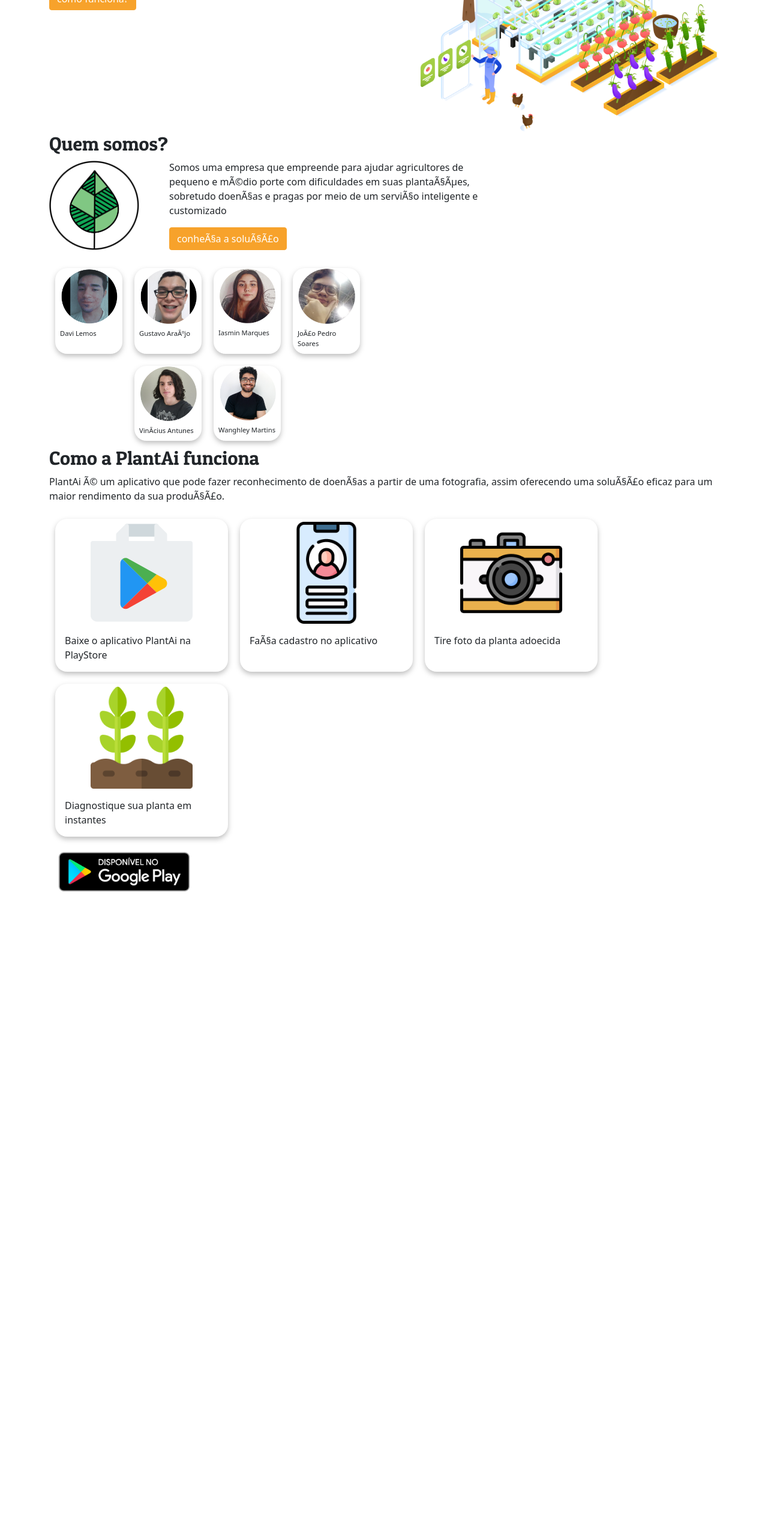
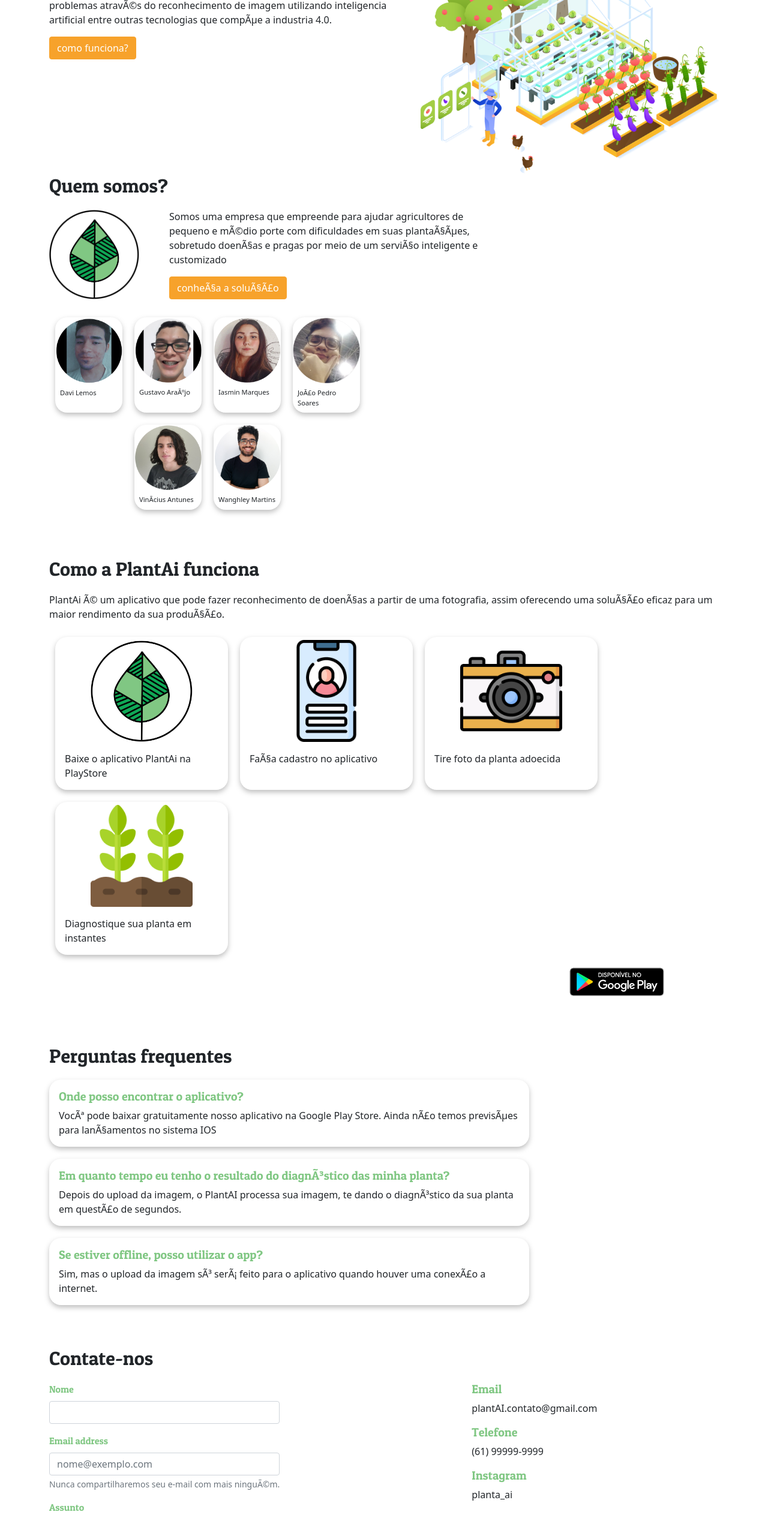
Before and after one commit to Wanghley/PlantAI, a plain HTML site: page index.html in a window 1280 px wide. Shown: the part 240-2771 px from the top of the page at 60% size. Before the commit the page ends 1742 px from the top, so only its background shows below. Drawn offline with nearby package versions, Linux system fonts and the light colour scheme.

Commit message:
Adições ao site

```diff
--- a/index.html
+++ b/index.html
@@ -14,8 +14,8 @@
 </head>
 <body>
     <!-- Barra de navegação -->
-  <div class="container">
-    <nav class="navbar navbar-expand-lg navbar-light bg-light">
+  <div class="container" style="position: sticky; top: 0;">
+    <nav class="navbar navbar-expand-lg navbar-light bg-light" >
         <a class="navbar-brand" href="#">
             <img src="imagens/logo.png" width="35" height="35" alt="">
             PlantAi
@@ -67,42 +67,42 @@
             </div>
         </div>
         <div class="fotos">
-            <div class="card integrantes">
-                <img src="imagens/fotoDavi.png" class="card-img-top foto" alt="">
-                <div class="card-body body1">
+            <div class="card card-p">
+                <img src="imagens/fotoDavi.png" class="card-img-top card-img-top-p" alt="">
+                <div class="card-body card-body-p">
                   <p class="card-text">Davi Lemos</p>
                 </div>
             </div>
-            <div class="card integrantes">
-                <img src="imagens/fotoGustavo.png" class="card-img-top foto" alt="">
-                <div class="card-body body1">
+            <div class="card card-p">
+                <img src="imagens/fotoGustavo.png" class="card-img-top card-img-top-p" alt="">
+                <div class="card-body card-body-p">
                   <p class="card-text">Gustavo Araújo</p>
                 </div>
             </div>
-            <div class="card integrantes">
-                <img src="imagens/fotoIasmin.png" class="card-img-top foto" alt="">
-                <div class="card-body body1">
+            <div class="card card-p">
+                <img src="imagens/fotoIasmin.png" class="card-img-top card-img-top-p" alt="">
+                <div class="card-body card-body-p">
                   <p class="card-text">Iasmin Marques</p>
                 </div>
             </div>
-            <div class="card integrantes">
-                <img src="imagens/fotoJoao.png" class="card-img-top foto" alt="">
-                <div class="card-body body1">
+            <div class="card card-p">
+                <img src="imagens/fotoJoao.png" class="card-img-top card-img-top-p" alt="">
+                <div class="card-body card-body-p">
                   <p class="card-text">João Pedro Soares</p>
                 </div>
             </div>
 
         </div>
         <div class="fotos" style="margin-left:132px;">
-            <div class="card integrantes">
-                <img src="imagens/fotoVinicius.png" class="card-img-top foto" alt="">
-                <div class="card-body body1">
+            <div class="card card-p">
+                <img src="imagens/fotoVinicius.png" class="card-img-top card-img-top-p" alt="">
+                <div class="card-body card-body-p">
                   <p class="card-text">Vinícius Antunes</p>
                 </div>
             </div>
-            <div class="card integrantes">
-                <img src="imagens/fotoWanghley.png" class="card-img-top foto" alt="">
-                <div class="card-body body1">
+            <div class="card card-p">
+                <img src="imagens/fotoWanghley.png" class="card-img-top card-img-top-p" alt="">
+                <div class="card-body card-body-p">
                   <p class="card-text">Wanghley Martins</p>
                 </div>
             </div>
@@ -113,34 +113,101 @@
       <h2>Como a PlantAi funciona</h2>
       <p> PlantAi é um aplicativo que pode fazer reconhecimento de doenças a partir de uma fotografia, assim oferecendo uma solução eficaz para um maior rendimento da sua produção.</p>
       <div class="fotos">
-        <div class="card passoApasso" style=>
-          <img src="imagens/playstore.svg" class="card-img-top oqFazer" alt="">
-          <div class="card-body body2">
+        <div class="card card-g" style=>
+          <img src="imagens/logo.png" class="card-img-top card-img-top-g" alt="">
+          <div class="card-body card-body-g">
             <p class="card-text">Baixe o aplicativo PlantAi na PlayStore</p>
           </div>
         </div>
-        <div class="card passoApasso" style=>
-          <img src="imagens/celular.png" class="card-img-top oqFazer" alt="">
-          <div class="card-body body2">
+        <div class="card card-g" style=>
+          <img src="imagens/celular.png" class="card-img-top card-img-top-g" alt="">
+          <div class="card-body card-body-g">
             <p class="card-text">Faça cadastro no aplicativo</p>
           </div>
         </div>
-        <div class="card passoApasso" style=>
-          <img src="imagens/camera.png" class="card-img-top oqFazer" alt="">
-          <div class="card-body body2">
+        <div class="card card-g" style=>
+          <img src="imagens/camera.png" class="card-img-top card-img-top-g" alt="">
+          <div class="card-body card-body-g">
             <p class="card-text">Tire foto da planta adoecida</p>
           </div>
         </div>
-        <div class="card passoApasso" style=>
-          <img src="imagens/plantinha.png" class="card-img-top oqFazer" alt="">
-          <div class="card-body body2">
+        <div class="card card-g" style=>
+          <img src="imagens/plantinha.png" class="card-img-top card-img-top-g" alt="">
+          <div class="card-body card-body-g">
             <p class="card-text">Diagnostique sua planta em instantes</p>
           </div>
         </div>
       </div>
-      <img src="imagens/google-play-badge.png" width="250px">
+      <div id="para-esquerda">
+        <img src="imagens/google-play-badge.png" width="180px">
+      </div>
+    </div>
 
+    <!--Perguntas frequentes-->
+    <div class="container" id="faq">
+      <h2>Perguntas frequentes</h2>
+      <div class="card questoes" style="width: 50rem;">
+        <div class="card-body">
+          <h5 class="card-title">Onde posso encontrar o aplicativo?</h5>
+          <p class="card-text">Você pode baixar gratuitamente nosso aplicativo na Google Play Store. Ainda não temos previsões para lançamentos no sistema IOS</p>
+        </div>
+      </div>
+      <div class="card questoes" style="width: 50rem;">
+        <div class="card-body">
+          <h5 class="card-title">Em quanto tempo eu tenho o resultado do diagnóstico das minha planta?</h5>
+          <p class="card-text">Depois do upload da imagem, o PlantAI processa sua imagem, te dando o diagnóstico da sua planta em questão de segundos.</p>
+        </div>
+      </div>
+      <div class="card questoes" style="width: 50rem;">
+        <div class="card-body">
+          <h5 class="card-title">Se estiver offline, posso utilizar o app?</h5>
+          <p class="card-text">Sim, mas o upload da imagem só será feito para o aplicativo quando houver uma conexão a internet.</p>
+        </div>
+      </div>
+    </div>
 
+    <!--Contate-nos-->
+    <div class="container" id="contato">
+      <h2>Contate-nos</h2>
+      <div class="fotos">
+        <form style="margin-right: 20rem;">
+          <div class="mb-3">
+            <label for="InputName" class="form-label">Nome</label>
+            <input type="text" class="form-control" id="InputName">
+          </div>
+          <div class="mb-3">
+            <label for="InputEmail" class="form-label">Email address</label>
+            <input type="email" class="form-control" id="InputEmail" aria-describedby="emailHelp" placeholder="nome@exemplo.com">
+            <div id="emailHelp" class="form-text">Nunca compartilharemos seu e-mail com mais ninguém.</div>
+          </div>
+          <div class="mb-3">
+            <label for="InputAssunto" class="form-label">Assunto</label>
+            <input type="email" class="form-control" id="InputAssunto">
+          </div>
+         <div class="mb-3">
+            <label for="Textarea" class="form-label">Mensagem</label>
+           <textarea class="form-control" id="Textarea" rows="3"></textarea>
+          </div>
+          <button type="submit" class="btn btn-primary">enviar</button>
+        </form>
+        <div>
+          <h5>Email</h5>
+          <p>plantAI.contato@gmail.com</p>
+          <h5>Telefone</h5>
+          <p>(61) 99999-9999</p>
+          <h5>Instagram</h5>
+          <p>planta_ai</p>
+        </div>
+      </div>
     </div>
+    <!--Footer-->
+    <footer class="container">
+      <div id="footer-imgs">
+        <img src="imagens/logo.png" alt="" width="50px">
+        <img src="imagens/instagramLogo.png" alt="" width="50px">
+        <img src="imagens/facebookLogo.png" alt="" width="50px">
+      </div>
+      <p>© 2020 Copyright- PlantAi</p>
+    </footer>
 </body>
 </html>
--- a/style.css
+++ b/style.css
@@ -17,7 +17,7 @@
     max-width: 50%;
     margin-left: 50px;
 }
-.foto{
+.card-image-top-p{
     width:95px;
     display: block;
     margin-left: auto;
@@ -29,32 +29,32 @@
     justify-content: flex-start;
     flex-wrap: wrap;
 }
-.integrantes{
+
+.card{
 
     border:none;
     border-radius:20px;
     filter: drop-shadow(0px 4px 4px rgba(0, 0, 0, 0.25));
+
+
+}
+.card-g{
+    width: 18rem;
+    margin: 10px;
+}
+.card-p{
     width: 7rem;
     margin: 10px;
     font-size: 0.7em;
 }
-.passoApasso{
-
-    border:none;
-    border-radius:20px;
-    filter: drop-shadow(0px 4px 4px rgba(0, 0, 0, 0.25));
-    width: 18rem;
-    margin: 10px;
-
-}
-.oqFazer{
+.card-img-top-g{
     width:170px;
     display: block;
     margin-left: auto;
     margin-right: auto;
     margin-top:5px;
 }
-.body1{
+.card-body-p{
     padding: 8px;
 }
 
@@ -63,8 +63,40 @@
 }
 h2{
     font-family: "Patua One";
+    margin-bottom: 20px;
 }
 @font-face {
     font-family: "Patua One";
     src: url(PatuaOne-Regular.ttf);
   }
+h5{
+    font-family: "Patua One";
+    color:#80C783;
+}
+label{
+    font-family: "Patua One";
+    color:#80C783;
+}
+.questoes{
+    margin-bottom: 20px;
+}
+.container{
+    margin-bottom: 70px;
+}
+#para-esquerda{
+    display: flex;
+    justify-content: flex-end;
+    margin-right: 80px;
+}
+#footer-imgs{
+    margin: auto;
+    display: flex;
+    justify-content: space-evenly;
+}
+footer{
+    margin:auto;
+    background-color: #69B66B;
+    text-align: center;
+    font-size: 0.6em;
+    margin-bottom: 0px !important;
+}
```
Also changed, not shown: imagens/facebookLogo.png (added), imagens/instagramLogo.png (added).
